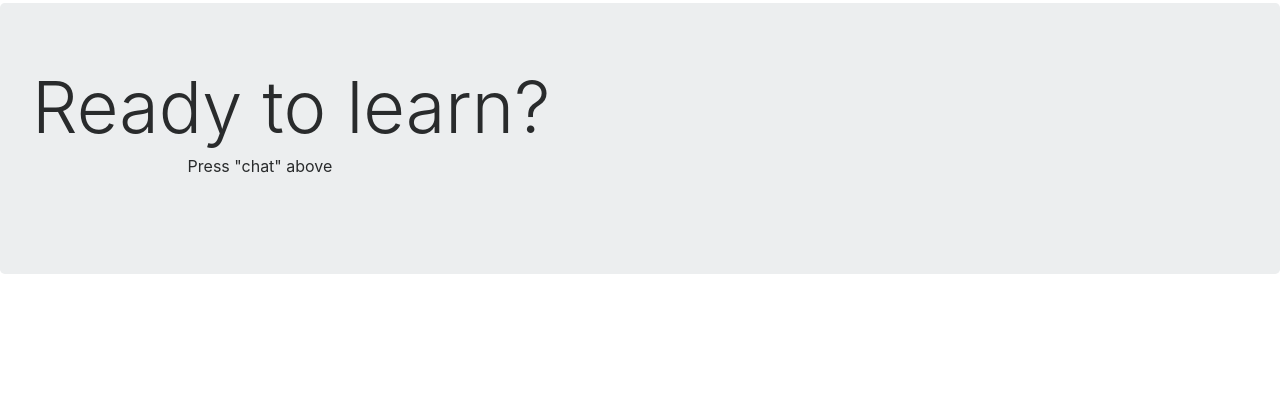
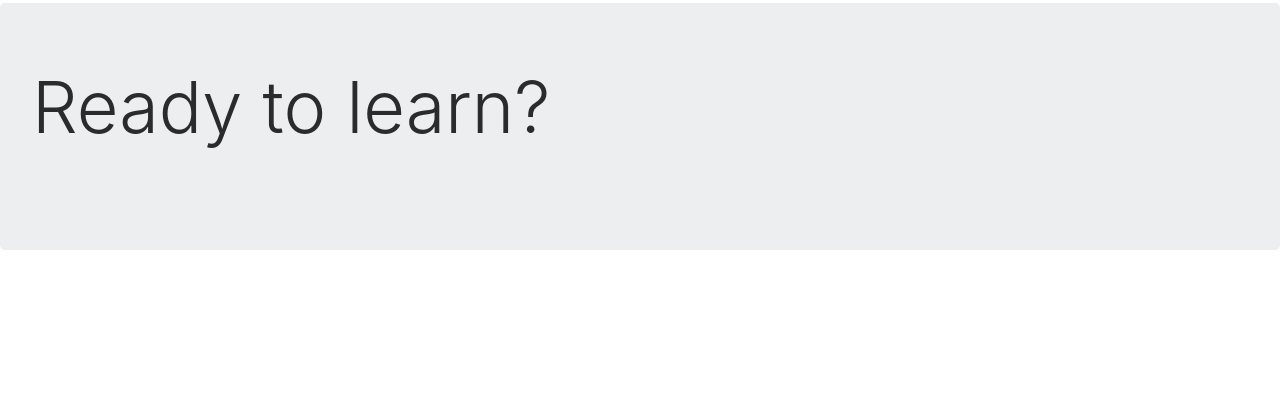
Before and after one commit to nooseman/dvtutors, a Flask app: page /home in a window 1280 px wide. Shown: the part 353-773 px from the top of the page. Run offline with Flask 2, Linux system fonts and the light colour scheme; the visitor is signed in with stand-in values (Sample User, id 1); data comes from the database, SQL or seed files in the repository; parts of the project's set-up code (start-up, migrations or seed data) failed here and were passed over; some libraries are stand-ins or nearby versions.

Commit message:
Removed some text

```diff
--- a/app/templates/home.html
+++ b/app/templates/home.html
@@ -8,7 +8,7 @@
 			<div class="container">
 				<div class="row">
 					<div class="col-4 col-md-4 col-lg-4" align="center">
-						<p>Press "chat" above</p>
+						<p></p>
 					</div>
 				</div>
 			</div>
```
